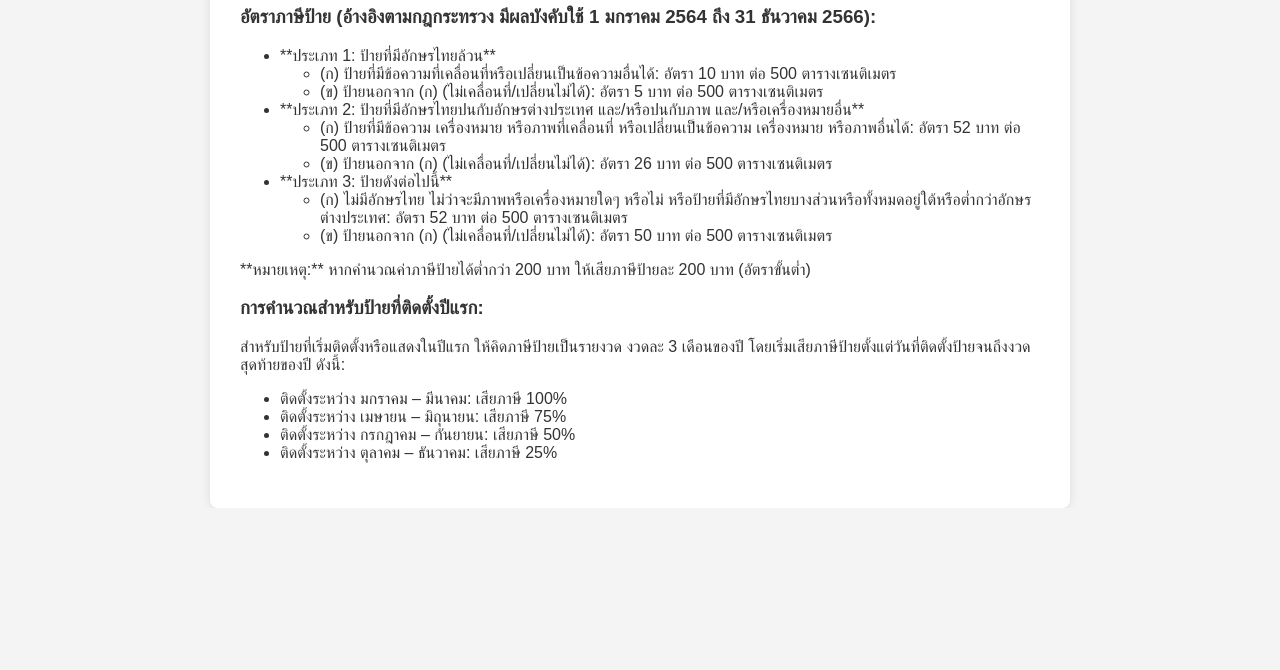
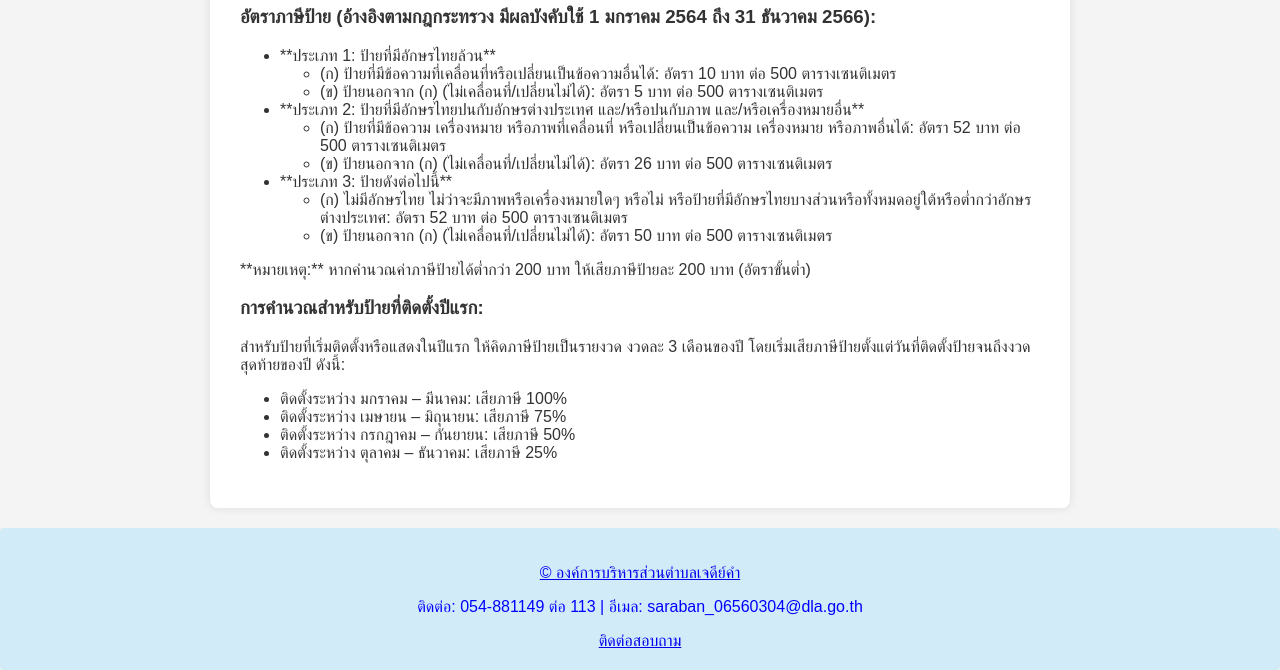
Before and after one commit to PhaiJDK/Jedeekham_signboard, a plain HTML site: page index.html in a window 1280 px wide. Shown: the part 822-1492 px from the top of the page. Before the commit the page ends 1330 px from the top, so only its background shows below. Drawn offline with Linux system fonts and the light colour scheme.

Commit message:
Update index.html
002

```diff
--- a/index.html
+++ b/index.html
@@ -236,6 +236,11 @@
             <li>ติดตั้งระหว่าง ตุลาคม – ธันวาคม: เสียภาษี 25%</li>
         </ul>
     </div>
+    <footer style="background-color: #d1ecf8; color: blue; text-align: center; padding: 20px; margin-top: 20px; border-radius: 4px;">
+        <a href="https://www.jedeekham.go.th" alt=""><p>© องค์การบริหารส่วนตำบลเจดีย์คำ</p></a>
+        <p>ติดต่อ: 054-881149 ต่อ 113 | อีเมล: saraban_06560304@dla.go.th</p>
+        <a href="https://line.me/ti/p/CkzXv3_8mL">ติดต่อสอบถาม</a>
+    </footer>
 
     <script>
         function calculateTax() {
```
